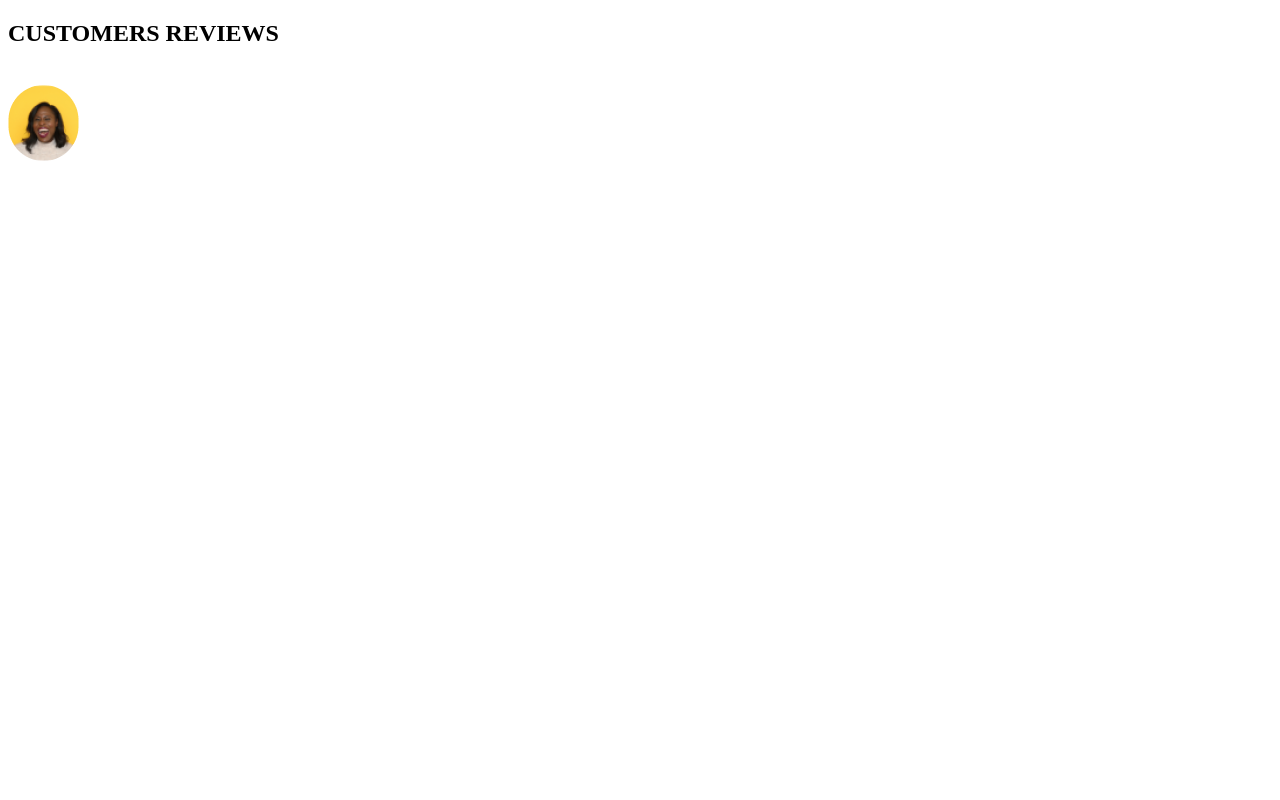
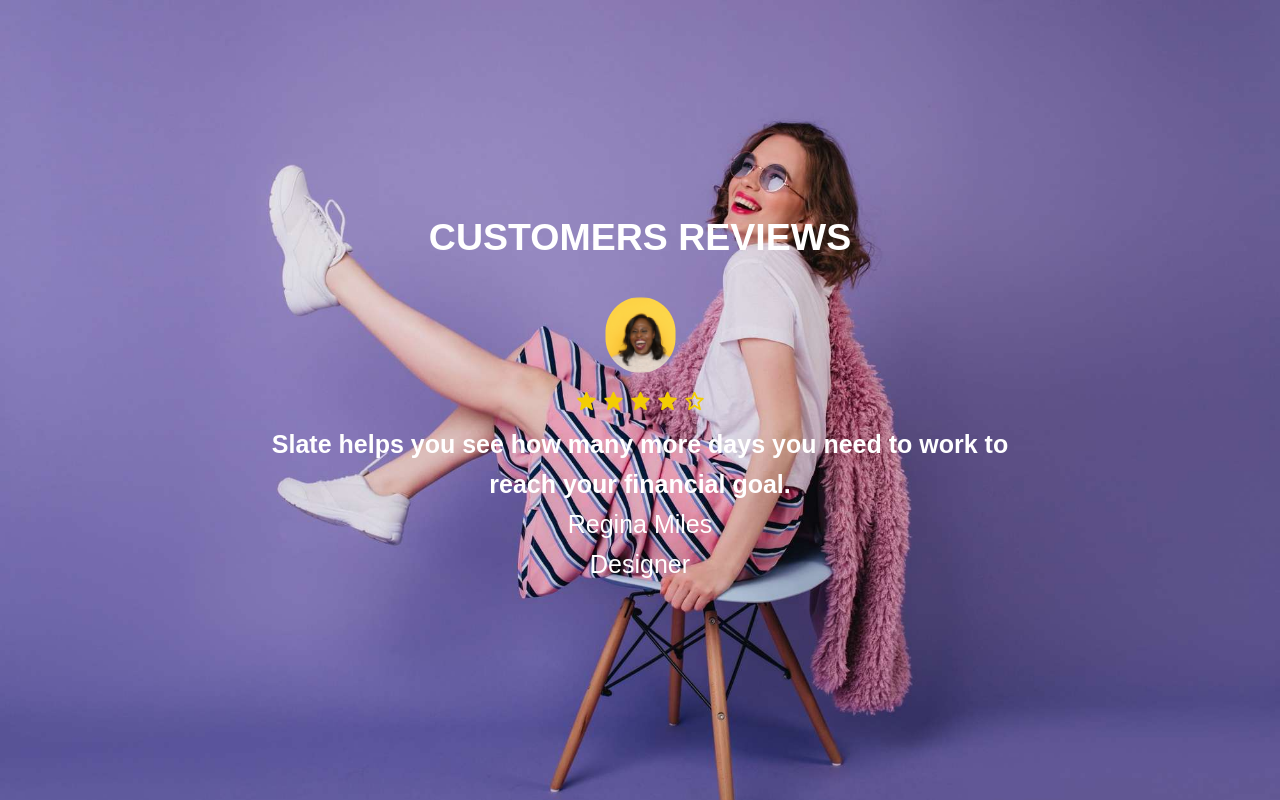
Before and after one commit to huseynovth01/responsive-1, a plain HTML site: page index.html in a window 1280 px wide. Drawn offline with Linux system fonts and the light colour scheme.

Commit message:
new restart

```diff
--- a/index.html
+++ b/index.html
@@ -6,19 +6,23 @@
     <meta name="viewport" content="width=device-width, initial-scale=1.0">
     <title>Responsive-1</title>
 
-    <link rel="stylesheet" href="./style/style.css.map">
+    <link rel="stylesheet" href="./style/style.css">
     <link rel="stylesheet" href="https://cdnjs.cloudflare.com/ajax/libs/font-awesome/6.4.0/css/all.min.css" integrity="sha512-iecdLmaskl7CVkqkXNQ/ZH/XLlvWZOJyj7Yy7tcenmpD1ypASozpmT/E0iPtmFIB46ZmdtAc9eNBvH0H/ZpiBw==" crossorigin="anonymous" referrerpolicy="no-referrer" />
 </head>
 <body>
-
 <div class="container">
 
     <div class="customer" >
         <h2>CUSTOMERS REVIEWS</h2><br>
         <div>
             <img src="./image/fixed-width picture.png" alt="">
-
+        </div>
+        <img src="./image/stars.png" alt="">
+        <p><b>Slate helps you see how many more days you need to work to <br>
+            reach your financial goal.</b></p>
+            <p>Regina Miles</p>
+            <p>Designer</p>
+    </div>
 </div>
-
 </body>
 </html>
--- /dev/null
+++ b/style/_mixins.scss
@@ -0,0 +1,22 @@
+@import "./variables";
+
+@mixin tv {
+    @media (max-width: #{$extra_large}) {
+    @content;
+    }
+}
+@mixin desktop {
+    @media (max-width: #{$large}) {
+    @content;
+    }
+}
+@mixin tablet {
+    @media (max-width: #{$medium}) {
+    @content;
+    }
+}
+@mixin mobile {
+    @media (max-width: #{$small}) {
+    @content;
+    }
+}
--- /dev/null
+++ b/style/_variables.scss
@@ -0,0 +1,4 @@
+$small: 575px;
+$medium: 767px;
+$large: 991px;
+$extra_large: 1199px;
--- a/style/style.scss
+++ b/style/style.scss
@@ -1,5 +1,34 @@
-@import "./responmix.scss" ;
+@import "./mixins" ;
 *{
     font-family: 'Montserrat', sans-serif;
     margin: 0;
+
+
 }
+body{
+    background-image: url(../image/4b78802b0b946cdc179f730a39faddb9.jpeg);
+    background-size: cover ;
+    background-repeat: no-repeat;
+  @include mobile{
+    background-image: url(../image/unsplash_Fsgzm8N0hIY.png);
+  }
+
+
+
+}
+.container{
+    display: flex;
+    justify-content: center;
+    align-items: center;
+    min-height: 100vh;
+
+   .customer{
+    text-align: center;
+    line-height: 40px;
+    color: #fff;
+    font-size: 25px;
+
+   }
+
+
+}
```
Also changed, not shown: style/respon.scss (deleted), style/responmix.scss (deleted), style/style.css, 1 other file.
